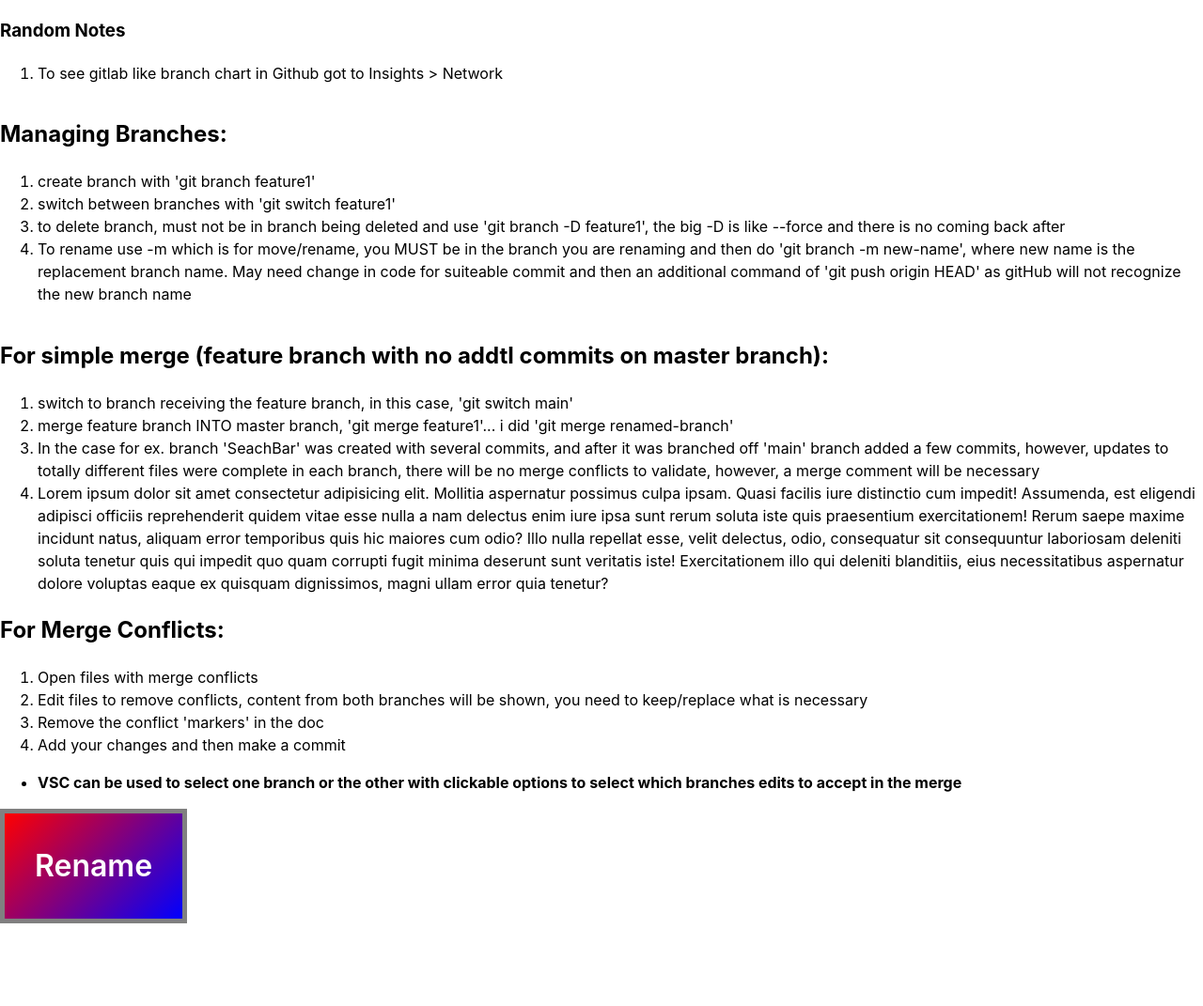
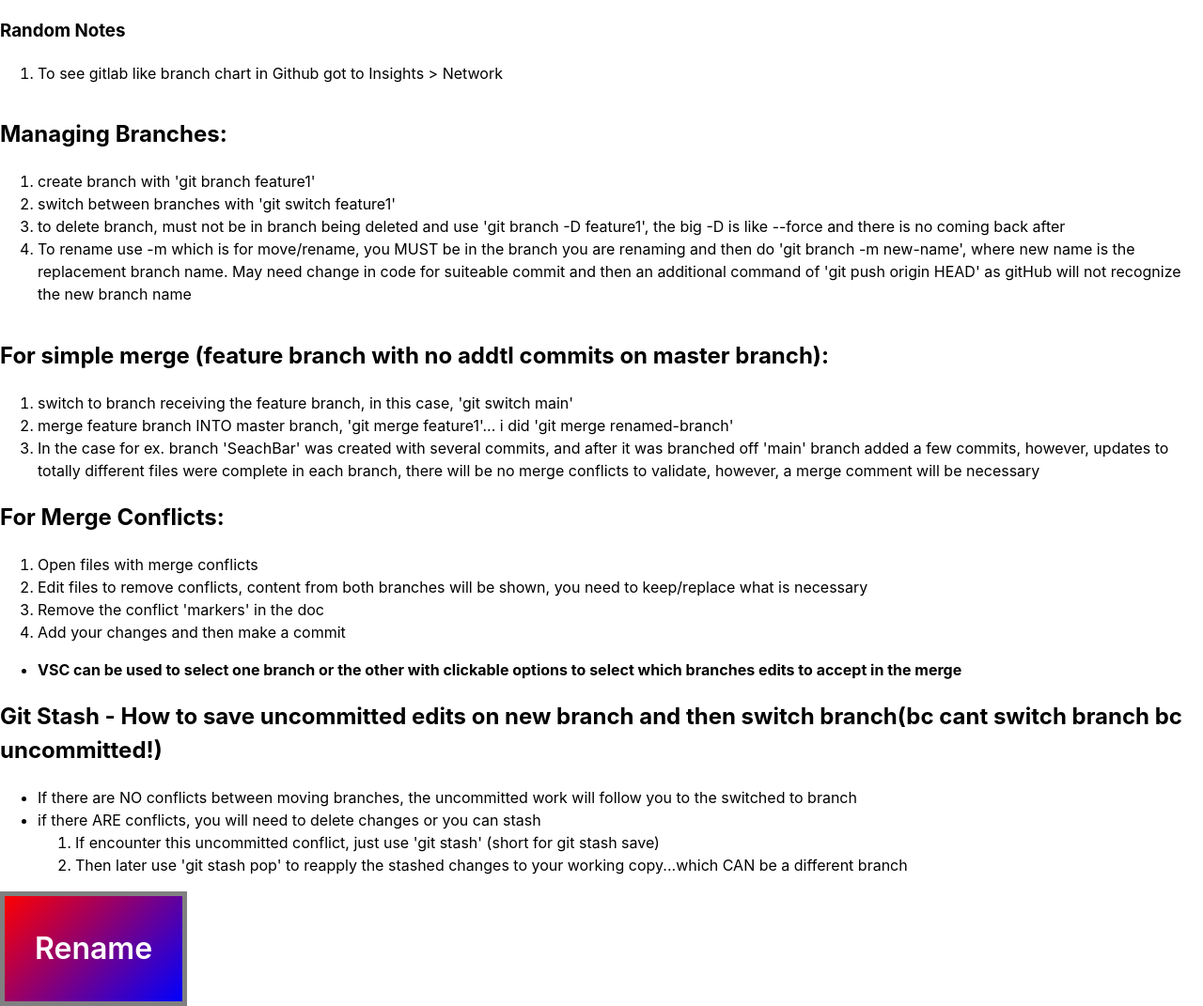
Before and after one commit to drbenn/git-practice, a website built with Vite: page index.html in a window 1280 px wide. Shown: the whole page at 94% size. Before the commit the page ends 983 px from the top, so only its background shows below. Built offline with nearby package versions, Linux system fonts and the light colour scheme.

Commit message:
git stash

```diff
--- a/index.html
+++ b/index.html
@@ -28,15 +28,16 @@
       </p>
     </div>
     <div>
+
       <p>
         <h2>For simple merge (feature branch with no addtl commits on master branch):</h2>
         <ol>
           <li>switch to branch receiving the feature branch, in this case, 'git switch main'</li>
           <li>merge feature branch INTO master branch, 'git merge feature1'... i did 'git merge renamed-branch'</li>
           <li>In the case for ex. branch 'SeachBar' was created with several commits, and after it was branched off 'main' branch added a few commits, however, updates to totally different files were complete in each branch, there will be no merge conflicts to validate, however, a merge comment will be necessary</li>
-          <li>Lorem ipsum dolor sit amet consectetur adipisicing elit. Mollitia aspernatur possimus culpa ipsam. Quasi facilis iure distinctio cum impedit! Assumenda, est eligendi adipisci officiis reprehenderit quidem vitae esse nulla a nam delectus enim iure ipsa sunt rerum soluta iste quis praesentium exercitationem! Rerum saepe maxime incidunt natus, aliquam error temporibus quis hic maiores cum odio? Illo nulla repellat esse, velit delectus, odio, consequatur sit consequuntur laboriosam deleniti soluta tenetur quis qui impedit quo quam corrupti fugit minima deserunt sunt veritatis iste! Exercitationem illo qui deleniti blanditiis, eius necessitatibus aspernatur dolore voluptas eaque ex quisquam dignissimos, magni ullam error quia tenetur?</li>
         </ol>
       </p>
+
       <h2>For Merge Conflicts:</h2>
       <ol>
         <li>Open files with merge conflicts</li>
@@ -47,6 +48,22 @@
       <ul>
         <li><strong>VSC can be used to select one branch or the other with clickable options to select which branches edits to accept in the merge</strong></li>
       </ul>
+
+      <p>
+        <h2>Git Stash - How to save uncommitted edits on new branch and then switch branch(bc cant switch branch bc uncommitted!)</h2>
+        <ul>
+          <li>If there are NO conflicts between moving branches, the uncommitted work will follow you to the switched to branch</li>
+          <li>if there ARE conflicts, you will need to delete changes or you can stash</li>
+            <ol>
+              <li>If encounter this uncommitted conflict, just use 'git stash' (short for git stash save)</li>
+              <li>Then later use 'git stash pop' to reapply the stashed changes to your working copy...which CAN be a different branch</li>
+            </ol>
+
+
+
+        </ul>
+      </p>
+
     </div>
 
     <div class="box rename">Rename</div>
```
